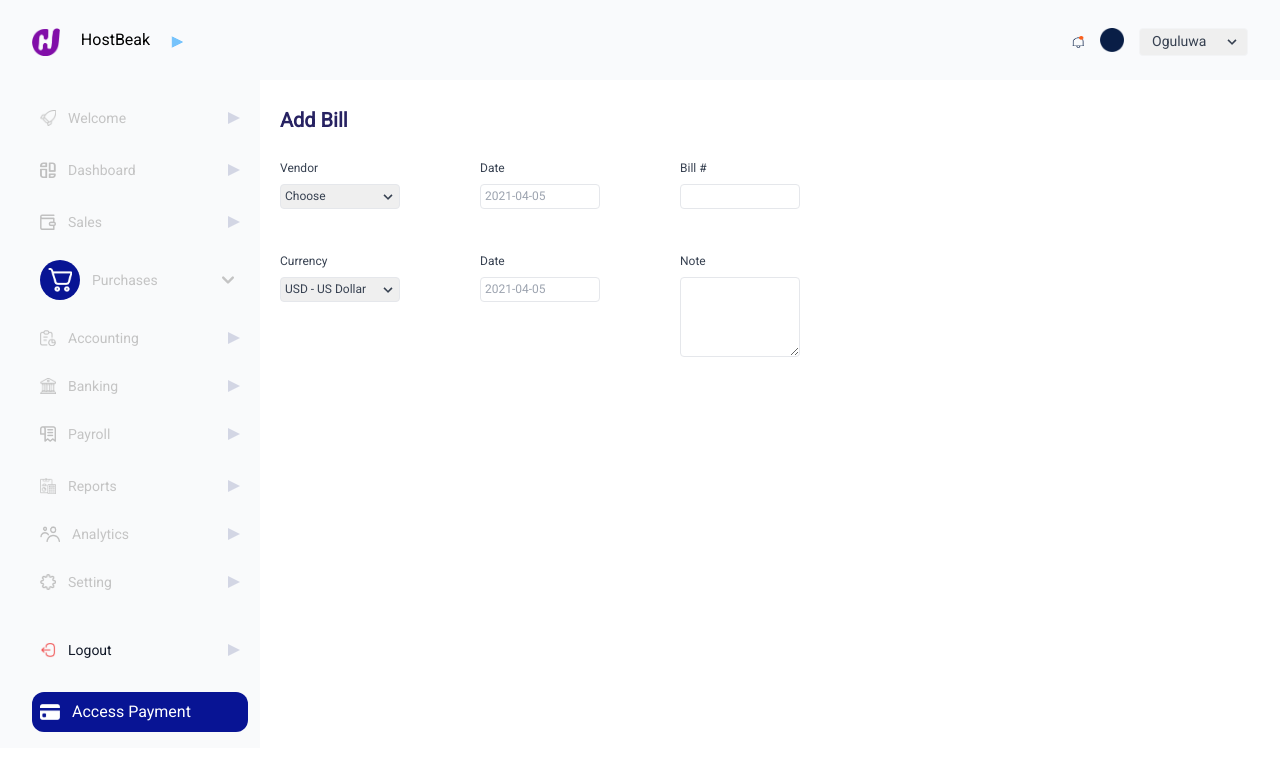
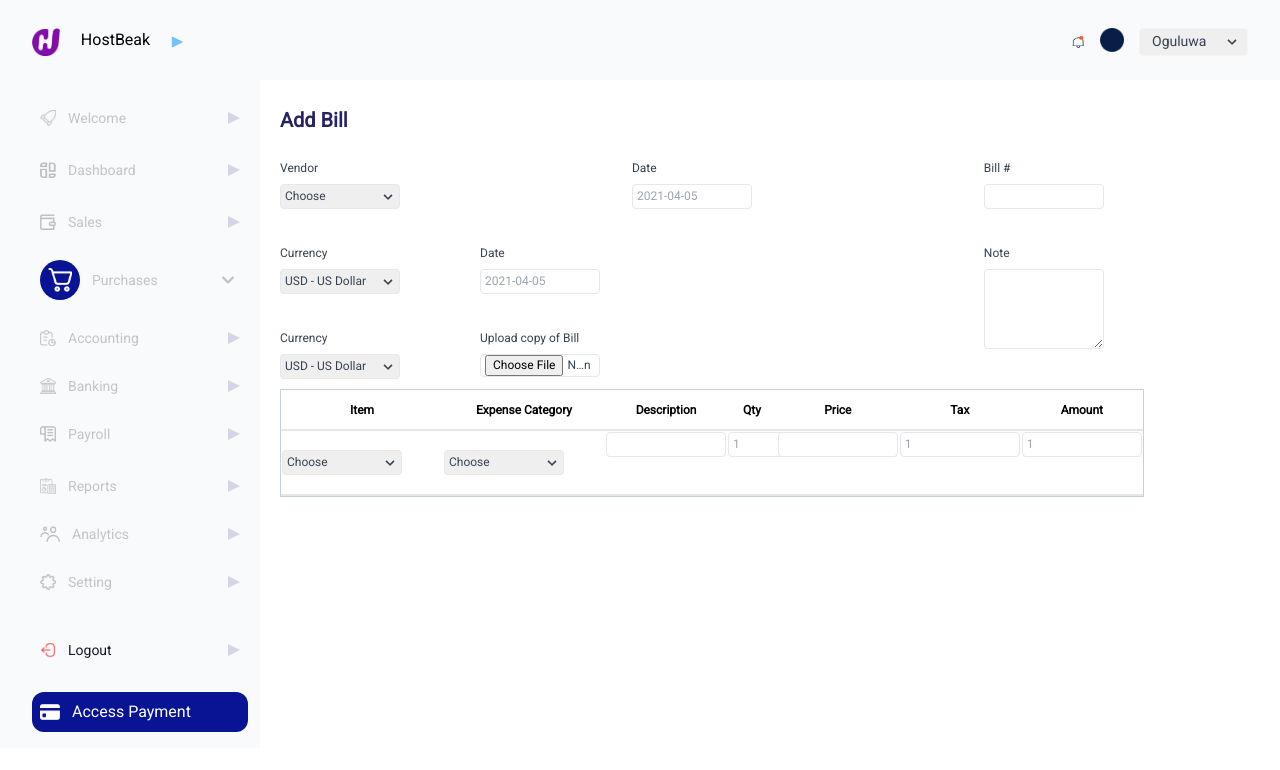
Before and after one commit to Kene10-codes/react-web-app, a React (Create React App) app: page /add-bill in a window 1280 px wide. Shown: the top 770 px of the page. Built offline with nearby package versions, Linux system fonts and the light colour scheme.

Commit message:
added the table form

```diff
--- a/src/components/form/Input.js
+++ b/src/components/form/Input.js
@@ -17,7 +17,7 @@ return (
 export const InputTwo = ({type, label, name, value, placeholder, className, onChange, ...rest}) =>  (
   <div className={`flex flex-col flex-wrap mb-6 ${className}`}>
   {label && <label className='text-gray-700 text-xs mb-2'>{label}</label>}
-  <div className="datepicker w-full relative form-floating mb-3">
+  <div className="w-full relative form-floating mb-3">
   <input
     type={type}
     name={name}
@@ -123,3 +123,29 @@ export const Checkbox = ({type, name, value, className, ...rest}) => {
 
   )
 }
+
+ export const UploadFile = ({type, id, label, placeholder, className}) => {
+   return (
+    <div className={`flex flex-col justify-between content-center ${className}`}>
+
+      {label && <label className='text-gray-700 text-xs mb-2' for="formFile" >{label}</label>}
+      <div className="w-full relative form-floating mb-3">
+      <input className={`
+                        block
+                        w-max-full
+                        transition
+                        ease-in-out
+                        m-0 text-xs
+                        border
+                        border-gray-200
+                        text-gray-700
+                        px-1 w-inputWidth
+                        rounded
+                        leading-tight
+                        focus:text-gray-700 focus:bg-white focus:outline-none`
+                      }
+       type={type} id={id} placeholder={placeholder} />
+      </div>
+  </div>
+   )
+ }
--- a/src/containers/addBill/Content.js
+++ b/src/containers/addBill/Content.js
@@ -1,13 +1,13 @@
 import React from 'react'
 import { LgText } from 'components/LgText'
-// import { DatePicker } from 'components/form/DatePicker'
-import { DatePicker, Input, DynamicSelect, InputTwo, TextArea } from 'components/form/Input'
+import { DatePicker, Input, DynamicSelect, InputTwo, TextArea, UploadFile } from 'components/form/Input'
 
 
 export const AddBillContent = () => {
   return (
     <div className='p-5 bg-white w-max-full'>
         <LgText text={"Add Bill"} className="font-head text-xl" />
+        <div className='flex flex-col'>
         <div className='flex justify-between content-center mt-5'>
             <DynamicSelect
               label={"Vendor"}
@@ -25,8 +25,10 @@ export const AddBillContent = () => {
               className={"mx-10"}
             />
         </div>
-        <div className='flex justify-between content-center mt-2'>
-            <DynamicSelect
+        <div className='flex justify-between content-center'>
+          <div>
+           <div className='flex flex-row'>
+           <DynamicSelect
               label={"Currency"}
               data={["USD - US Dollar", "Pound"]}
               placeholder={"USD - US Dollar"}
@@ -37,12 +39,92 @@ export const AddBillContent = () => {
               placeholder={"2021-04-05"}
               className={"mx-10"}
             />
-
+           </div>
+           <div className='flex flex-row'>
+           <DynamicSelect
+              label={"Currency"}
+              data={["USD - US Dollar", "Pound"]}
+              placeholder={"USD - US Dollar"}
+              className={"mr-10"}
+            />
+            <UploadFile
+              type={"file"}
+              label={"Upload copy of Bill"}
+              // placeholder={"Upload file"}
+              className={"mx-10"}
+            />
+            </div>
+           </div>
             <TextArea
               label={"Note"}
               className={"mx-10"}
             />
         </div>
+        </div>
+
+        <div className='border border-darkGray w-max-full'>
+        <table class="table-auto">
+         <thead>
+            <tr className='border-b-2 h-10'>
+             <th className='md:px-4 px-2 font-bold text-xs'>Item</th>
+             <th className='md:px-4 px-2 font-bold text-xs'>Expense Category</th>
+             <th className='md:px-4 px-2 font-bold text-xs'>Description</th>
+             <th className='md:px-4 px-2 font-bold text-xs'>Qty</th>
+             <th className='md:px-4 px-2 font-bold text-xs'>Price</th>
+             <th className='md:px-4 px-2 font-bold text-xs'>Tax</th>
+             <th className='md:px-4 px-2 font-bold text-xs'>Amount</th>
+            </tr>
+         </thead>
+        <tbody>
+            <tr className='border-b-2'>
+             <td> {/* <hr className='mb-4' /> */}
+             <DynamicSelect
+              data={["james", "John"]}
+              placeholder={"Choose"}
+              className={"mr-10"}
+            /></td>
+             <td> {/* <hr className='mb-4' /> */}
+              <DynamicSelect
+               data={["james", "John"]}
+               placeholder={"Choose"}
+               className={"mr-10"}
+              />
+              </td>
+              <td>
+                <InputTwo />
+              </td>
+              <td>
+                <InputTwo
+                 placeholder={"1"}
+                 className={"text-center w-1"}
+                />
+              </td>
+              <td>
+                <InputTwo
+                 placeholder={""}
+                 className={"text-center"}
+                />
+              </td>
+              <td>
+                <InputTwo
+                 placeholder={"1"}
+                 className={"text-center"}
+                />
+              </td>
+               <td>
+                <InputTwo
+                 placeholder={"1"}
+                 className={"text-center"}
+                />
+              </td>
+            </tr>
+        </tbody>
+      </table>
+        </div>
+
+
+
+
     </div>
   )
 }
--- a/tailwind.config.js
+++ b/tailwind.config.js
@@ -10,7 +10,8 @@ module.exports = {
         checkboxBg: "#EBEBEB",
         lightGray: "#C4C4C4",
         darkBlue: "#081494",
-        lighterGray: "#f9fafc"
+        lighterGray: "#f9fafc",
+        darkGray: "#C7CFD6"
       },
       fontFamily: {
         inter: ["Inter", "sans-serif"],
```
